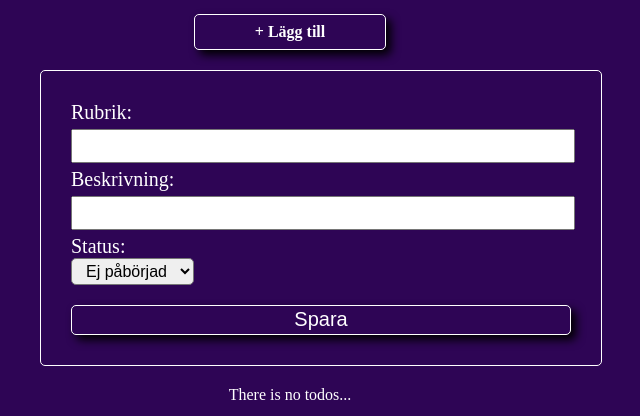
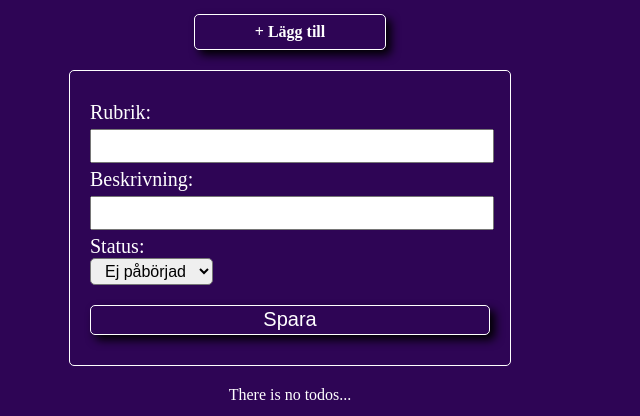
Before and after one commit to Anne-Lii/react_m2_todoList, a React (Vite) app: page / in a window 1280 px wide. Both pictures are taken after a click on the element "+ Lägg till". Shown: the part 259-675 px from the top of the page, without its empty margins (358-998 px from the left). Built offline with nearby package versions, Linux system fonts and the light colour scheme; no server answers; a web font is replaced by a local one.

Commit message:
justerat syling på formuläret för att lägga till ny todo för att passa små skärmar

```diff
--- a/src/components/AddTodoForm.css
+++ b/src/components/AddTodoForm.css
@@ -1,10 +1,10 @@
 .AddForm {
     border: 1px solid white;
     border-radius: 5px;
-    width: 100%;
+    width: 80%;
     max-width: 500px;
     margin: 20px auto;
-    padding: 30px ;
+    padding: 30px 20px;
     text-align: left;
 }
 
```
